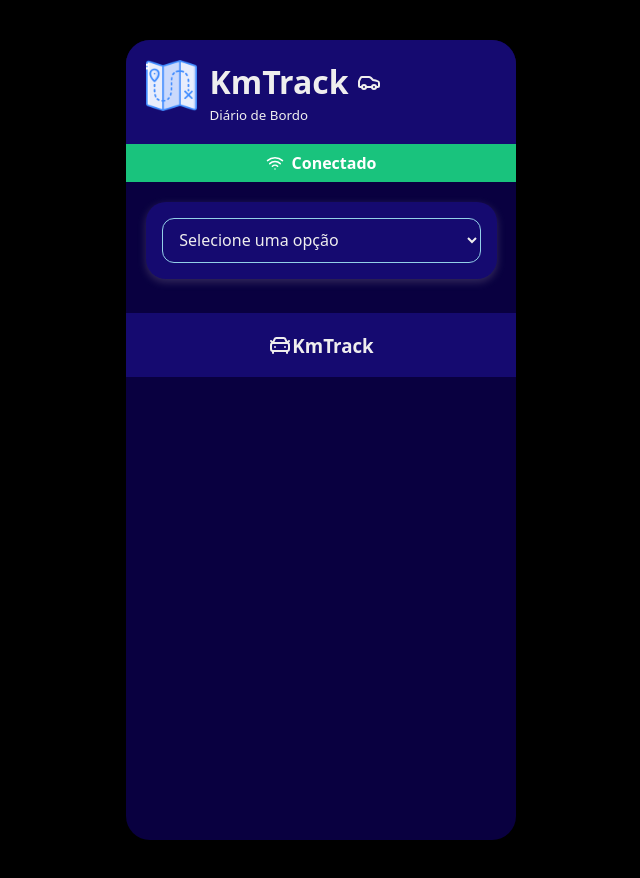
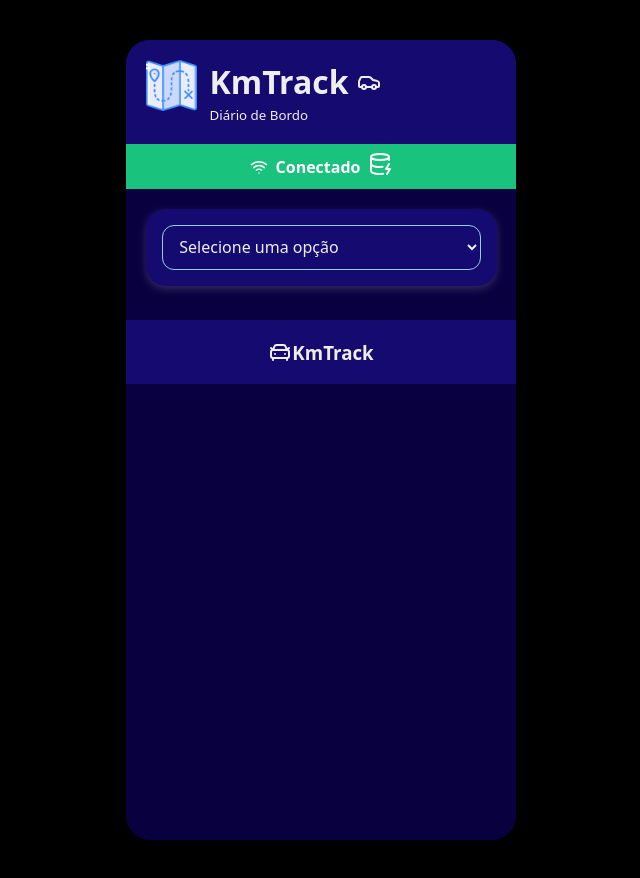
Before and after one commit to demetriotorgan/kmTrackFinal, a React (Vite) app: page / in a window 1280 px wide. Shown: the whole page, without its empty margins (319-959 px from the left). Built offline with nearby package versions, Linux system fonts and the light colour scheme; no server answers.

Commit message:
DbStatus

```diff
--- /dev/null
+++ b/src/componentes/DbStatus.jsx
@@ -0,0 +1,34 @@
+import React, { useEffect, useState } from 'react'
+import api from '../api/api'
+import { Database, DatabaseZap } from 'lucide-react'
+
+
+const DbStatus = () => {
+    const [status, setStatus] = useState(false);
+
+    const verificarMongo = async()=>{
+        try {
+            const {data} = await api.get('/db-status');
+
+            if(data.mongo === 'connected'){
+                setStatus(true)
+            }else{
+                setStatus(false)
+            }
+        } catch (error) {
+            console.log('Api offline ou indisponível')
+        }
+    };
+
+    useEffect(()=>{
+        verificarMongo();
+    },[])
+
+  return (
+    <div className='db-status'>
+        {status ? <Database /> : <DatabaseZap />}
+    </div>
+  )
+}
+
+export default DbStatus
--- a/src/componentes/StatusConexao.jsx
+++ b/src/componentes/StatusConexao.jsx
@@ -2,6 +2,7 @@ import React, { useEffect, useState } from 'react'
 import { Wifi, WifiOff } from "lucide-react";
 import api from "../api/api";
 import { salvarItem } from "../services/idbService";
+import DbStatus from './DbStatus';
 
 const StatusConexao = () => {
   const [online, setOnline] = useState(navigator.onLine);
@@ -85,6 +86,8 @@ const StatusConexao = () => {
           Sem conexão — funcionando offline
         </>
       )}
+      {online ? (<DbStatus />) : ''}
+
     </div>
   );
 };
```
